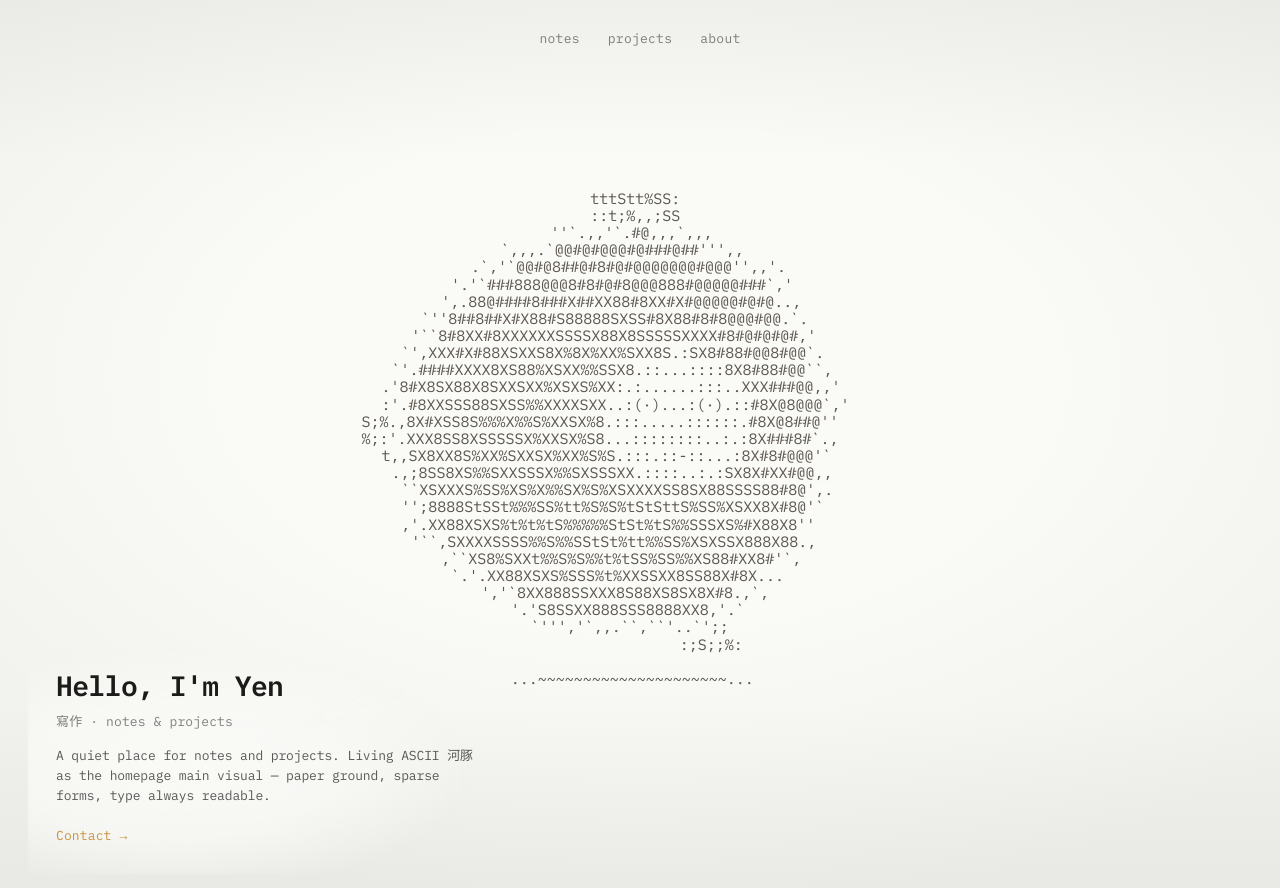
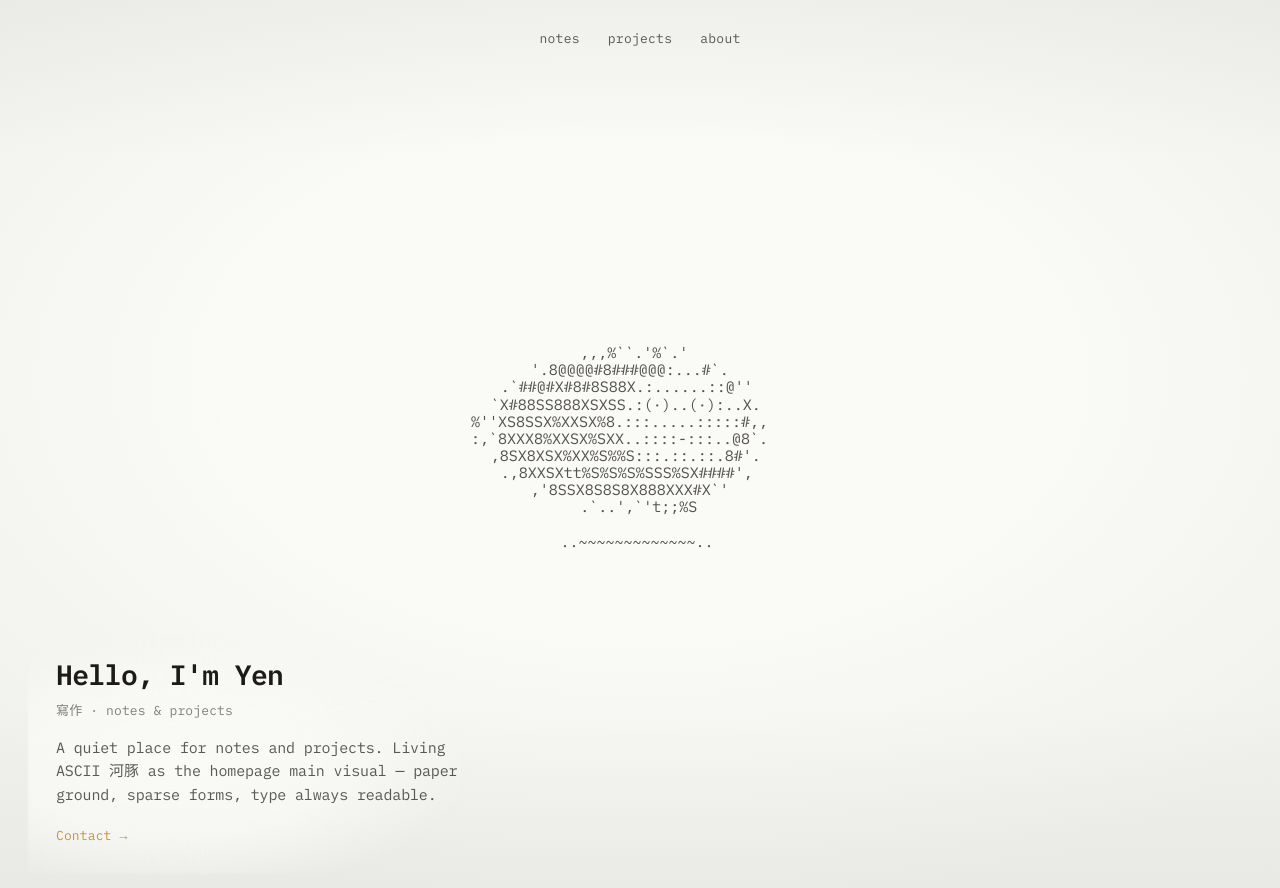
Before and after one commit to laiyenju/laiyenju.github.io, a Jekyll site: the page index.html, which Jekyll copies as it is, in a window 1280 px wide. Shown: the top 888 px of the page. Built offline with Jekyll 4.4.1, drawn with Linux system fonts in a browser that asks for light colours.

Commit message:
preview: 河豚 inflate mid step + nav/type polish
Co-authored-by: Yen Lai <yenju.lai@icloud.com>

```diff
--- a/assets/css/site.css
+++ b/assets/css/site.css
@@ -202,7 +202,7 @@ body.home {
   font-family: "IBM Plex Mono", ui-monospace, monospace;
   font-size: 13px;
   letter-spacing: 0.02em;
-  color: rgba(28, 27, 25, 0.55);
+  color: rgba(28, 27, 25, 0.72); /* was 0.55 — deepen slightly, still quiet */
 }
 .home-nav a {
   color: inherit;
@@ -210,7 +210,7 @@ body.home {
 }
 .home-nav a:hover {
   opacity: 1;
-  color: rgba(28, 27, 25, 0.85);
+  color: rgba(28, 27, 25, 0.92);
 }
 
 .home-chrome {
@@ -266,6 +266,12 @@ body.home {
   letter-spacing: -0.01em;
   color: rgba(28, 27, 25, 0.72);
   max-width: 34em;
+}
+@media (min-width: 900px) {
+  .home-slogan {
+    font-size: 15px; /* desktop: was too small under greeting */
+    line-height: 1.58;
+  }
 }
 
 .home-contact {
--- a/assets/js/puffer.js
+++ b/assets/js/puffer.js
@@ -8,7 +8,7 @@
 
   var COLS = 96;
   var ROWS = 42;
-  var INK = "#5c574f";
+  var INK = "#3f3c37";
   var INK_DEEP = "#1c1b19";
   var STATES = ["rest", "mid", "full"];
   var STATE_INDEX = { rest: 0, mid: 1, full: 2 };
@@ -218,8 +218,9 @@
       cellH = cellW / aspect;
     }
     // Cap so fish doesn't get tiny on ultrawide / huge
-    var maxCellH = Math.min(h * 0.028, 18);
-    var minCellH = 7;
+    // Idle fish was reading too small — bump base cell slightly
+    var maxCellH = Math.min(h * 0.034, 21);
+    var minCellH = 8;
     cellH = clamp(cellH, minCellH, maxCellH);
     cellW = cellH * aspect;
     this.cellW = cellW;
@@ -271,14 +272,15 @@
       this.manualState = null;
     }
     if (this.pointerNear) {
-      // Quiet swell toward mid–full
-      this.targetLevel = 1.35;
+      // Clear mid step (was 1.35 → read as near-full; keep true mid)
+      this.targetLevel = 1.0;
       return;
     }
-    // Gentle breathe rest ↔ mid (0 .. ~0.85)
-    var breath = (Math.sin(this.time * 0.55) + 1) / 2; // 0..1
+    // Gentle breathe stay in rest band so mid hover is distinct
+    // Was 0.05..0.85 (almost mid) → 2-state feel with hover
+    var breath = (Math.sin(this.time * 0.7) + 1) / 2; // 0..1, slightly livelier
     breath = easeInOut(breath);
-    this.targetLevel = lerp(0.05, 0.85, breath);
+    this.targetLevel = lerp(0.0, 0.28, breath);
   };
 
   PufferInstance.prototype.toLocal = function (e) {
@@ -286,11 +288,11 @@
     var x = e.clientX - rect.left;
     var y = e.clientY - rect.top;
     var inside = x >= 0 && y >= 0 && x <= rect.width && y <= rect.height;
-    // "near" = inside a soft center region around the fish
+    // "near" = soft center region; enlarged so mid engages more easily
     var cx = rect.width / 2;
     var cy = rect.height / 2;
-    var dx = (x - cx) / (rect.width * 0.28);
-    var dy = (y - cy) / (rect.height * 0.32);
+    var dx = (x - cx) / (rect.width * 0.42);
+    var dy = (y - cy) / (rect.height * 0.48);
     var near = dx * dx + dy * dy < 1;
     return { x: x, y: y, inside: inside, near: near };
   };
@@ -334,9 +336,10 @@
     ctx.font = "400 " + fontPx + "px " + this.fontFamily;
     ctx.textBaseline = "top";
     ctx.textAlign = "left";
-    // Soft ink: deeper toward full inflation
+    // Soft ink: rest more solid; deepen through mid → full
     var deep = clamp(this.level / 2, 0, 1);
-    ctx.fillStyle = deep > 0.55 ? INK_DEEP : INK;
+    ctx.globalAlpha = lerp(0.88, 1.0, deep); // idle was too faint
+    ctx.fillStyle = deep > 0.4 ? INK_DEEP : INK;
 
     for (var y = 0; y < ROWS; y++) {
       var line = grid[y];
@@ -351,6 +354,7 @@
         ctx.fillText(line.slice(start, x), ox + start * cw, py);
       }
     }
+    ctx.globalAlpha = 1;
   };
 
   function mount(el, opts) {
```
